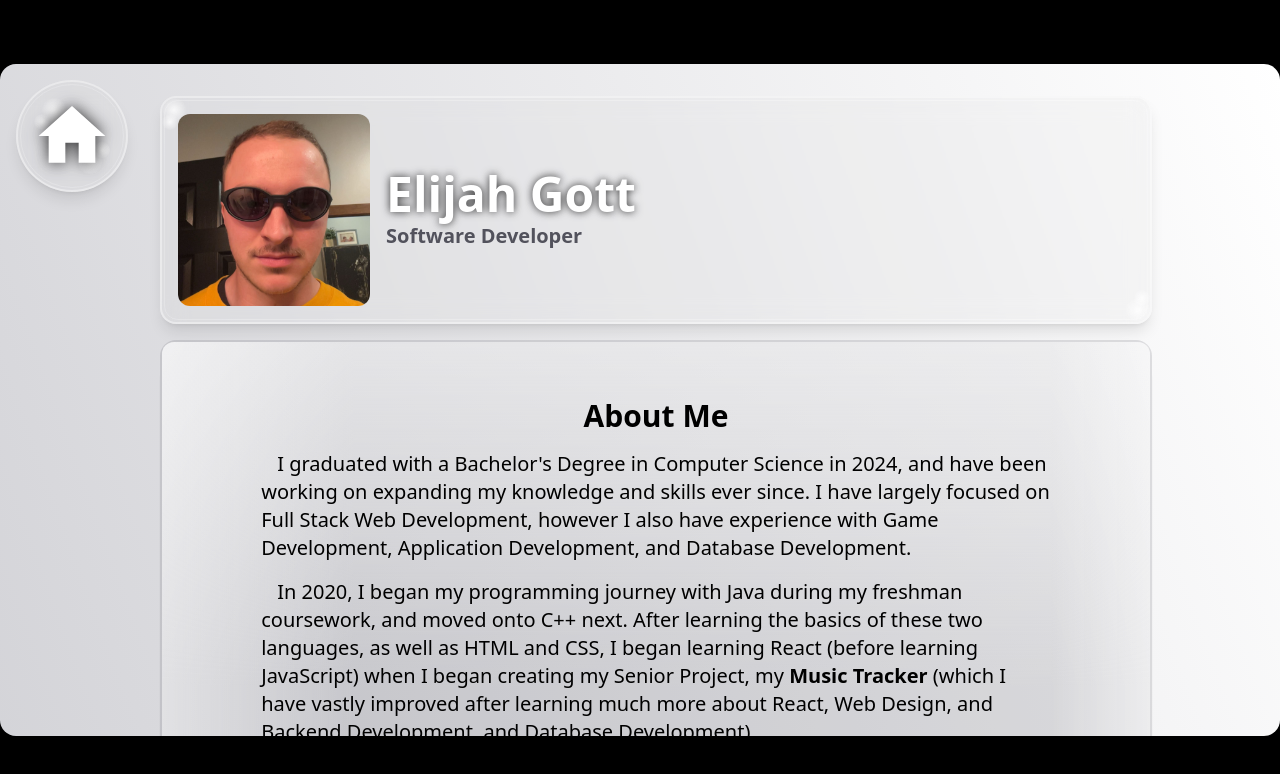
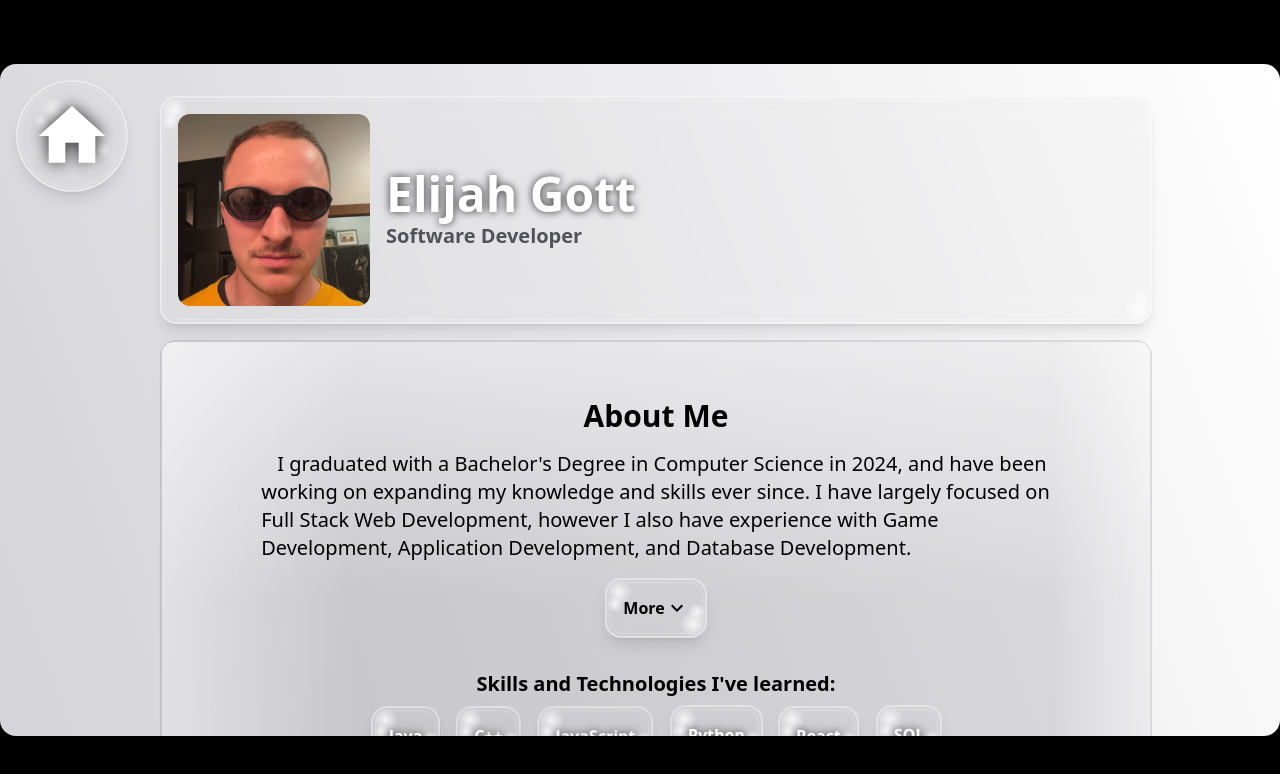
Before and after one commit to elijahgott/newPortfolio, a Next.js app: page /about-me in a window 1280 px wide. Shown: the top 774 px of the page. Built offline with nearby package versions, Linux system fonts and the light colour scheme.

Commit message:
added a toggleable container for hiding / showing content, put part of about me page within this toggleable container

```diff
--- a/app/about-me/page.tsx
+++ b/app/about-me/page.tsx
@@ -7,6 +7,7 @@ import Anchor from "../components/Anchor"
 import Bubble from "../components/bubble"
 import ContentContainer from "../components/contentContainer"
 import HomeButton from "../components/homeButton"
+import ToggleHidden from "../components/ToggleHidden"
 
 const skillsAndTech = [
   {
@@ -67,7 +68,7 @@ export default function AboutMe(){
                   </div>
                   <div className="flex flex-col gap-1 h-fit ml-4">
                     <h1 className={`text-5xl text-center text-white font-bold ${ isLight ? 'drop-shadow-[0_0_4px_rgba(0,0,0,0.8)]' : 'drop-shadow-[0_0_4px_rgba(255,255,255,0.3)]'}`} >Elijah Gott</h1>
-                    <h2 className={`text-xl font-semibold ${ isLight ? 'text-zinc-600' : 'text-zinc-400'}`} >Software Developer</h2>
+                    <h2 className={`text-xl font-semibold ${ isLight ? 'text-zinc-600' : 'text-zinc-400 drop-shadow-[0_0_4px_rgba(0,0,0,0.8)]'}`} >Software Developer</h2>
                   </div>
                 </Bubble>
               </div>
@@ -80,8 +81,11 @@ export default function AboutMe(){
                       <h2 className='mb-4 font-bold text-3xl text-center'>About Me</h2>
                       <p className="mt-4 indent-4 text-xl">I graduated with a Bachelor&apos;s Degree in Computer Science in 2024, and have been working on expanding my knowledge and skills ever since. I have largely focused on Full Stack Web Development, however I also have experience with Game Development, Application Development, and Database Development.</p>
                       {/* hide this inside a "More" button? */}
-                      <p className="mt-4 indent-4 text-xl">In 2020, I began my programming journey with Java during my freshman coursework, and moved onto C++ next. After learning the basics of these two languages, as well as HTML and CSS, I began learning React (before learning JavaScript) when I began creating my Senior Project, my <Anchor type="internal" linkTo="/projects/music-tracker">Music Tracker</Anchor> (which I have vastly improved after learning much more about React, Web Design, and Backend Development, and Database Development).</p>
-                      <p className="mt-4 indent-4 text-xl">After graduation in 2024, I have focused on expanding my skillset in various ways. I have taken online courses on JavaScript, Python, Full-Stack Development, and more. Most of these courses have been from <Anchor type="external" linkTo="https://www.freecodecamp.org/">FreeCodeCamp</Anchor>, but the JavaScript course was through <Anchor type="external" linkTo="https://wesbos.com/">Wes Bos</Anchor> and the Full-Stack Development course was from <Anchor type="external" linkTo="https://fullstackopen.com/en/">Full Stack Open</Anchor>. After completion of most of the courses I&apos;ve taken, I created a project using the knowledge gained to help solidify and expand my understanding. For example, after completing the Full Stack Open course, I created my <Anchor type="internal" linkTo="/projects/workout-tracker">Workout Tracker</Anchor> using much of what I learned throughout the course.</p>
+                      <ToggleHidden>
+                        <p className="mt-4 indent-4 text-xl">In 2020, I began my programming journey with Java during my freshman coursework, and moved onto C++ next. After learning the basics of these two languages, as well as HTML and CSS, I began learning React (before learning JavaScript) when I began creating my Senior Project, my <Anchor type="internal" linkTo="/projects/music-tracker">Music Tracker</Anchor> (which I have vastly improved after learning much more about React, Web Design, and Backend Development, and Database Development).</p>
+                        <p className="mt-4 indent-4 text-xl">After graduation in 2024, I have focused on expanding my skillset in various ways. I have taken online courses on JavaScript, Python, Full-Stack Development, and more. Most of these courses have been from <Anchor type="external" linkTo="https://www.freecodecamp.org/">FreeCodeCamp</Anchor>, but the JavaScript course was through <Anchor type="external" linkTo="https://wesbos.com/">Wes Bos</Anchor> and the Full-Stack Development course was from <Anchor type="external" linkTo="https://fullstackopen.com/en/">Full Stack Open</Anchor>. After completion of most of the courses I&apos;ve taken, I created a project using the knowledge gained to help solidify and expand my understanding. For example, after completing the Full Stack Open course, I created my <Anchor type="internal" linkTo="/projects/workout-tracker">Workout Tracker</Anchor> using much of what I learned throughout the course.</p>
+                      </ToggleHidden>
+
                     </div>
                     <div className="mt-8 mx-auto w-fit">
                       <h3 className="text-xl text-center font-semibold">Skills and Technologies I&apos;ve learned:</h3>
--- /dev/null
+++ b/app/components/ToggleHidden.tsx
@@ -0,0 +1,75 @@
+import { useState } from "react"
+
+import { useTheme } from "../utils/themeContext"
+import { useAudio } from "../utils/audioContext"
+import { playSound } from "../utils/soundManager"
+
+import KeyboardArrowDownIcon from '@mui/icons-material/KeyboardArrowDown';
+import KeyboardArrowUpIcon from '@mui/icons-material/KeyboardArrowUp';
+
+interface ToggleHiddenProps{
+  children: React.ReactNode
+}
+
+export default function ToggleHidden({children}: ToggleHiddenProps){
+  const [isHidden, setIsHidden] = useState(true)
+
+  return(
+    <div className="w-full">
+      <div className={`${isHidden ? 'max-h-0' : 'max-h-125'} overflow-hidden transition-all duration-300`}>
+        {children}
+      </div>
+
+      <Button isHidden={isHidden} setIsHidden={setIsHidden} />
+    </div>
+
+  )
+}
+
+function Button({isHidden, setIsHidden}: {isHidden: boolean, setIsHidden: (bool: boolean) => void}){
+  const {audioUnlocked} = useAudio()
+  const {isLight} = useTheme()
+
+  return(
+    <button className="select-none flex mx-auto mt-4 p-4 w-fit relative rounded-2xl font-bold bg-zinc-300/15 backdrop-blur-md shadow-lg overflow-hidden border-2 border-white/40
+          hover:scale-105 hover:bg-cyan-400/80 hover:cursor-pointer
+          active:scale-95 active:bg-cyan-500/80
+          transition-all duration-75"
+          onMouseEnter={() => {
+            if(audioUnlocked){
+              playSound('hover')
+            }
+          }}
+          onClick={() => {
+            setIsHidden(!isHidden)
+            if(audioUnlocked){
+              playSound('click')
+            }
+          }}>
+          {/* top shiny */}
+          {/* <div className='w-full h-[50%] pointer-events-none absolute left-0 top-0 rounded-t-lg bg-linear-to-b from-white/50' /> */}
+          { /* inner border */}
+          <div className="pointer-events-none absolute inset-0.5 rounded-[calc(var(--radius-2xl)-2px)] border border-white/20" />
+          {/* shiny corners */}
+          <div className={`pointer-events-none absolute top-0 left-0 bg-radial to-75% h-6 w-6 rounded-2xl ${ isLight ? 'from-white/80' : 'from-white/30' }`} />
+          <div className={`pointer-events-none absolute top-4 left-0 bg-radial to-75% h-4 w-4 rounded-2xl ${ isLight ? 'from-white/80' : 'from-white/30' }`} />
+          <div className={`pointer-events-none absolute bottom-0 right-0 bg-radial to-transparent to-80% h-6 w-6 rounded-xl ${ isLight ? 'from-white/80' : 'from-white/30' }`} />
+          <div className={`pointer-events-none absolute bottom-4 right-0 bg-radial to-transparent to-80% h-4 w-4 rounded-xl ${ isLight ? 'from-white/80' : 'from-white/30' }`} />
+
+          {isHidden ?
+            (
+              <>
+                <p>More</p>
+                <KeyboardArrowDownIcon />
+              </>
+            ) :
+            (
+              <>
+                <p>Less</p>
+                <KeyboardArrowUpIcon />
+              </>
+            )
+          }
+        </button>
+  )
+}
```
